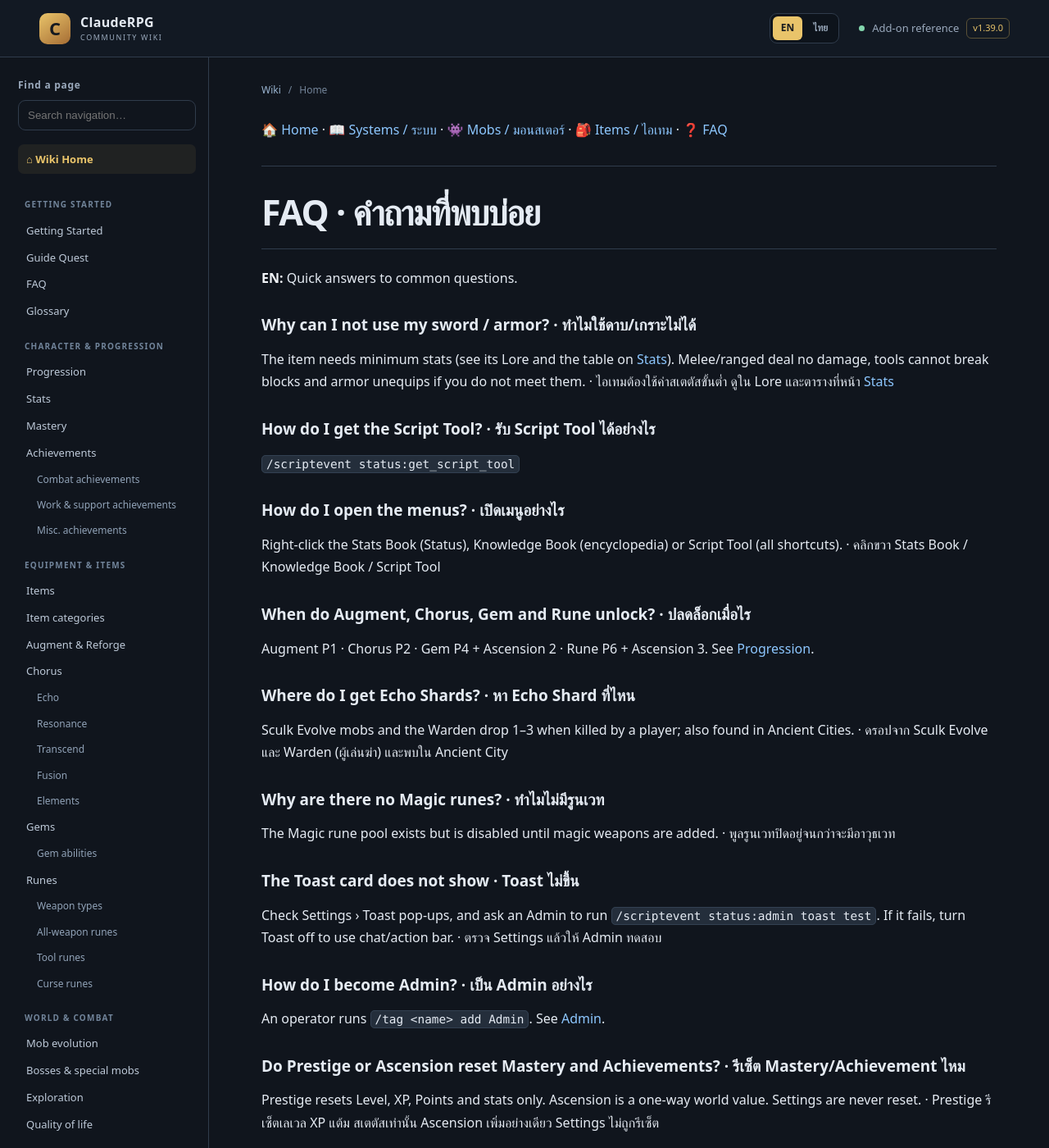
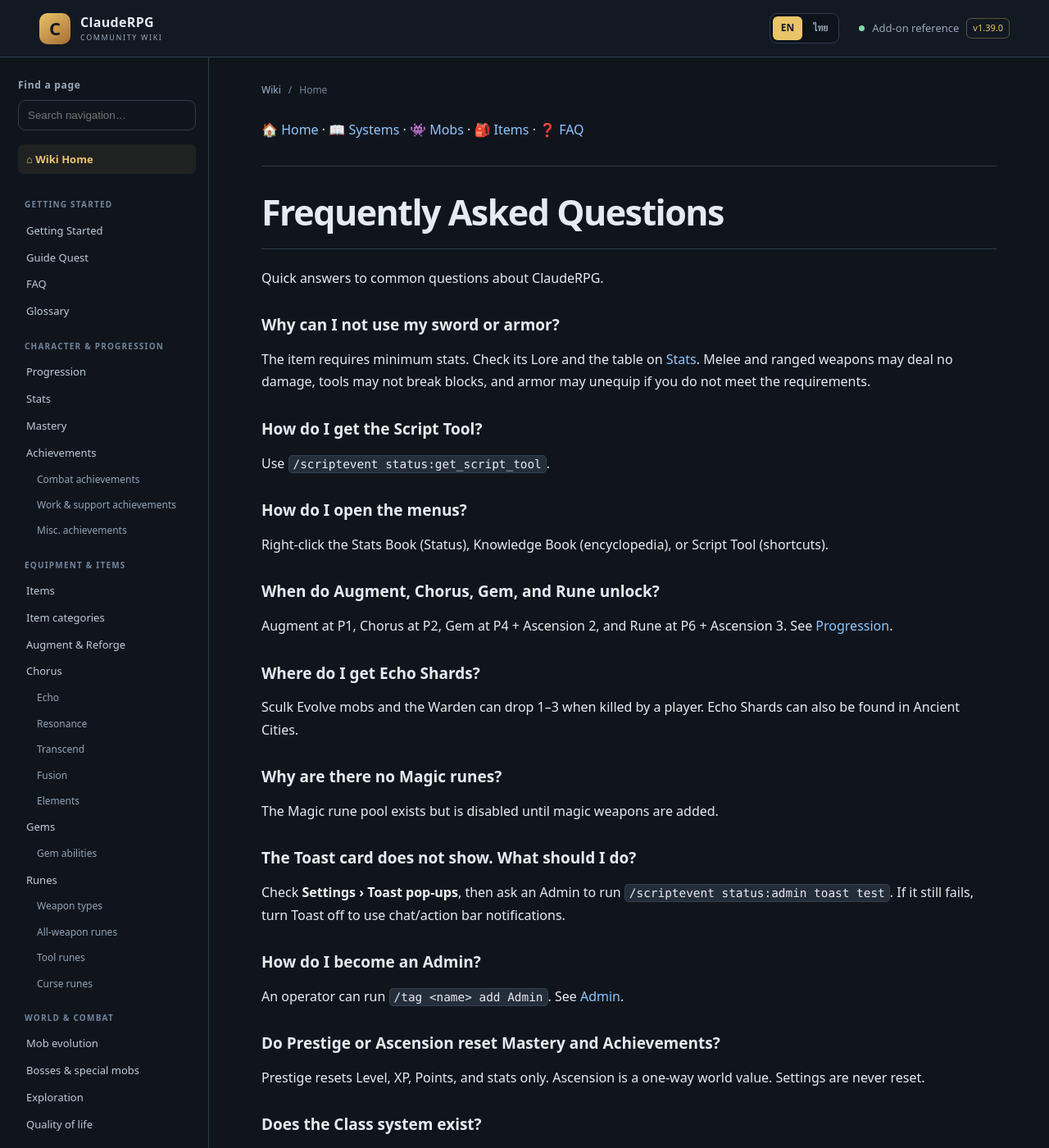
Before and after one commit to miniTorch25/ClaudeRPG-Wiki-V2, a Jekyll site: the page built from FAQ.md, in a window 1280 px wide and 1400 px high. Shown: the whole window at 82% size. Built offline with Jekyll 4.4.1, drawn with Linux system fonts in a browser that asks for light colours; our own code applies the rules of GitHub Pages for plain Markdown files; some of the changed text lies outside the part shown.

Commit message:
Separate FAQ content by language

```diff
--- a/FAQ.md
+++ b/FAQ.md
@@ -1,45 +1,91 @@
-[🏠 Home](Home) · [📖 Systems / ระบบ](Systems) · [👾 Mobs / มอนสเตอร์](Mob-Evolution) · [🎒 Items / ไอเทม](Items) · [❓ FAQ](FAQ)
+<div data-lang="en" markdown="1">
+
+[🏠 Home](Home) · [📖 Systems](Systems) · [👾 Mobs](Mob-Evolution) · [🎒 Items](Items) · [❓ FAQ](FAQ)
 
 ---
 
-# FAQ · คำถามที่พบบ่อย
+# Frequently Asked Questions
 
+Quick answers to common questions about ClaudeRPG.
 
-**EN:** Quick answers to common questions.
+### Why can I not use my sword or armor?
+The item requires minimum stats. Check its Lore and the table on [Stats](Stats). Melee and ranged weapons may deal no damage, tools may not break blocks, and armor may unequip if you do not meet the requirements.
 
-**TH:** คำตอบสั้นๆ สำหรับคำถามที่พบบ่อย
+### How do I get the Script Tool?
+Use `/scriptevent status:get_script_tool`.
 
+### How do I open the menus?
+Right-click the Stats Book (Status), Knowledge Book (encyclopedia), or Script Tool (shortcuts).
 
-### Why can I not use my sword / armor? · ทำไมใช้ดาบ/เกราะไม่ได้
-The item needs minimum stats (see its Lore and the table on [Stats](Stats)). Melee/ranged deal no damage, tools cannot break blocks and armor unequips if you do not meet them. · ไอเทมต้องใช้ค่าสเตตัสขั้นต่ำ ดูใน Lore และตารางที่หน้า [Stats](Stats)
+### When do Augment, Chorus, Gem, and Rune unlock?
+Augment at P1, Chorus at P2, Gem at P4 + Ascension 2, and Rune at P6 + Ascension 3. See [Progression](Progression).
 
-### How do I get the Script Tool? · รับ Script Tool ได้อย่างไร
-`/scriptevent status:get_script_tool`
+### Where do I get Echo Shards?
+Sculk Evolve mobs and the Warden can drop 1–3 when killed by a player. Echo Shards can also be found in Ancient Cities.
 
-### How do I open the menus? · เปิดเมนูอย่างไร
-Right-click the Stats Book (Status), Knowledge Book (encyclopedia) or Script Tool (all shortcuts). · คลิกขวา Stats Book / Knowledge Book / Script Tool
+### Why are there no Magic runes?
+The Magic rune pool exists but is disabled until magic weapons are added.
 
-### When do Augment, Chorus, Gem and Rune unlock? · ปลดล็อกเมื่อไร
-Augment P1 · Chorus P2 · Gem P4 + Ascension 2 · Rune P6 + Ascension 3. See [Progression](Progression).
+### The Toast card does not show. What should I do?
+Check **Settings › Toast pop-ups**, then ask an Admin to run `/scriptevent status:admin toast test`. If it still fails, turn Toast off to use chat/action bar notifications.
 
-### Where do I get Echo Shards? · หา Echo Shard ที่ไหน
-Sculk Evolve mobs and the Warden drop 1–3 when killed by a player; also found in Ancient Cities. · ดรอปจาก Sculk Evolve และ Warden (ผู้เล่นฆ่า) และพบใน Ancient City
+### How do I become an Admin?
+An operator can run `/tag <name> add Admin`. See [Admin](Admin).
 
-### Why are there no Magic runes? · ทำไมไม่มีรูนเวท
-The Magic rune pool exists but is disabled until magic weapons are added. · พูลรูนเวทปิดอยู่จนกว่าจะมีอาวุธเวท
+### Do Prestige or Ascension reset Mastery and Achievements?
+Prestige resets Level, XP, Points, and stats only. Ascension is a one-way world value. Settings are never reset.
 
-### The Toast card does not show · Toast ไม่ขึ้น
-Check Settings › Toast pop-ups, and ask an Admin to run `/scriptevent status:admin toast test`. If it fails, turn Toast off to use chat/action bar. · ตรวจ Settings แล้วให้ Admin ทดสอบ
-
-### How do I become Admin? · เป็น Admin อย่างไร
-An operator runs `/tag <name> add Admin`. See [Admin](Admin).
-
-### Do Prestige or Ascension reset Mastery and Achievements? · รีเซ็ต Mastery/Achievement ไหม
-Prestige resets Level, XP, Points and stats only. Ascension is a one-way world value. Settings are never reset. · Prestige รีเซ็ตเลเวล XP แต้ม สเตตัสเท่านั้น Ascension เพิ่มอย่างเดียว Settings ไม่ถูกรีเซ็ต
-
-### Does the Class system exist? · มีระบบ Class ไหม
-Not yet. · ยังไม่มี
-
+### Does the Class system exist?
+Not yet.
 
 ---
-**See also / ดูเพิ่มเติม:** [Getting Started](Getting-Started) · [Glossary](Glossary)
+
+**See also:** [Getting Started](Getting-Started) · [Glossary](Glossary)
+
+</div>
+
+<div data-lang="th" markdown="1">
+
+[🏠 หน้าหลัก](Home) · [📖 สารบัญระบบ](Systems) · [👾 มอนสเตอร์](Mob-Evolution) · [🎒 ไอเทม](Items) · [❓ คำถามที่พบบ่อย](FAQ)
+
+---
+
+# คำถามที่พบบ่อย
+
+คำตอบสั้น ๆ สำหรับคำถามที่พบบ่อยเกี่ยวกับ ClaudeRPG
+
+### ทำไมจึงใช้งานดาบหรือเกราะไม่ได้?
+ไอเทมต้องการค่าสเตตัสขั้นต่ำ ตรวจสอบได้จาก Lore ของไอเทมและตารางในหน้า [ค่าสเตตัส](Stats) หากค่าไม่ถึง อาวุธระยะประชิดหรือระยะไกลอาจไม่สร้างความเสียหาย เครื่องมืออาจขุดบล็อกไม่ได้ และเกราะอาจถอดออกเอง
+
+### รับ Script Tool ได้อย่างไร?
+ใช้คำสั่ง `/scriptevent status:get_script_tool`
+
+### เปิดเมนูต่าง ๆ อย่างไร?
+คลิกขวาที่ Stats Book เพื่อเปิด Status, Knowledge Book เพื่อเปิดสารานุกรม หรือ Script Tool เพื่อดูทางลัดทั้งหมด
+
+### Augment, Chorus, Gem และ Rune ปลดล็อกเมื่อไร?
+Augment ปลดล็อกที่ P1, Chorus ที่ P2, Gem ที่ P4 + Ascension 2 และ Rune ที่ P6 + Ascension 3 ดูรายละเอียดที่หน้า [ความก้าวหน้า](Progression)
+
+### หา Echo Shard ได้จากที่ไหน?
+มอนสเตอร์ Sculk Evolve และ Warden มีโอกาสดรอป 1–3 ชิ้นเมื่อผู้เล่นเป็นผู้กำจัด นอกจากนี้ยังพบ Echo Shard ได้ใน Ancient City
+
+### ทำไมจึงไม่มีรูน Magic?
+มีพูลรูน Magic อยู่แล้ว แต่ปิดใช้งานไว้จนกว่าจะเพิ่มอาวุธเวทมนตร์เข้ามา
+
+### การ์ด Toast ไม่แสดง ต้องทำอย่างไร?
+ตรวจสอบ **Settings › Toast pop-ups** แล้วให้ผู้ดูแลรันคำสั่ง `/scriptevent status:admin toast test` หากยังไม่ทำงาน ให้ปิด Toast เพื่อใช้การแจ้งเตือนผ่านแชตหรือแถบ Action Bar แทน
+
+### จะเป็นผู้ดูแลระบบได้อย่างไร?
+ผู้เล่นที่มีสิทธิ์ Operator สามารถใช้คำสั่ง `/tag <name> add Admin` ดูเพิ่มเติมที่หน้า [Admin](Admin)
+
+### Prestige หรือ Ascension รีเซ็ต Mastery และ Achievements หรือไม่?
+Prestige จะรีเซ็ตเฉพาะ Level, XP, Points และค่าสเตตัส ส่วน Ascension เป็นค่าความก้าวหน้าของโลกที่เพิ่มขึ้นทางเดียว และ Settings จะไม่ถูกรีเซ็ต
+
+### มีระบบ Class แล้วหรือยัง?
+ยังไม่มีในเวอร์ชันปัจจุบัน
+
+---
+
+**ดูเพิ่มเติม:** [เริ่มต้นเล่น](Getting-Started) · [อภิธานศัพท์](Glossary)
+
+</div>
```
